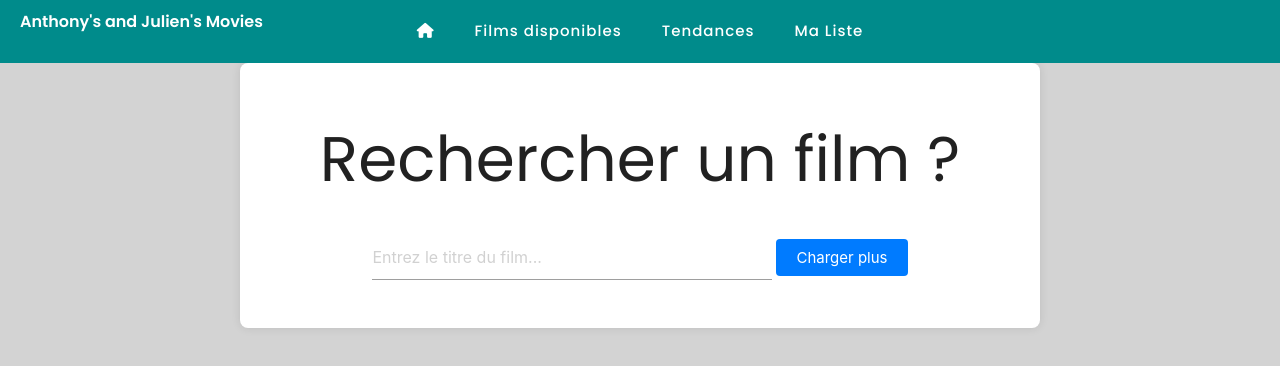
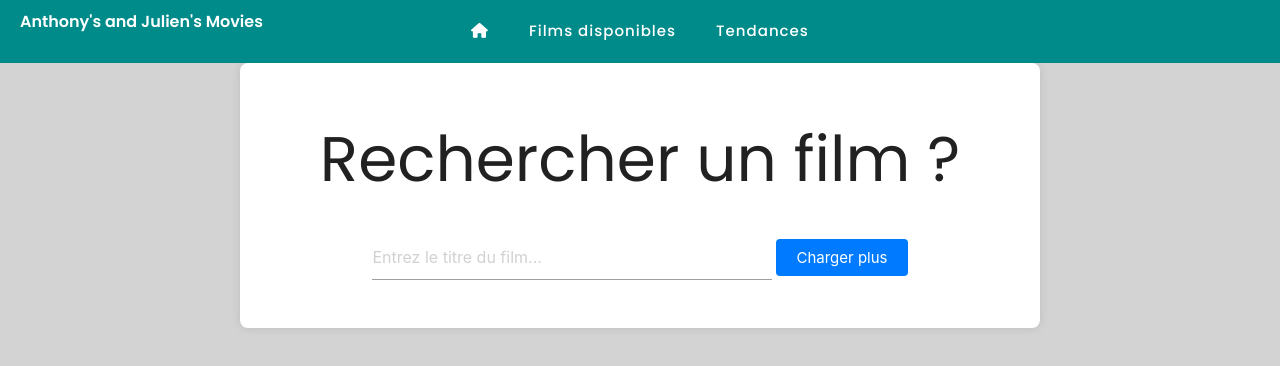
Before and after one commit to anthocote19/Cinema-Project, a website built with Vite: page search.html in a window 1280 px wide. Built offline with nearby package versions, Linux system fonts and the light colour scheme.

Commit message:
Refonte total de la page search.html

```diff
--- a/search.html
+++ b/search.html
@@ -17,7 +17,6 @@
             <li><a href="./index.html"><i class="fa-solid fa-house"></i></a></li>
             <li><a href="./search.html">Films disponibles</a></li>
             <li><a href="./index.html">Tendances</a></li>
-            <li><a href="./liste.html">Ma Liste</a></li>
         </ul>
     </header>
     <div class="container">
```
